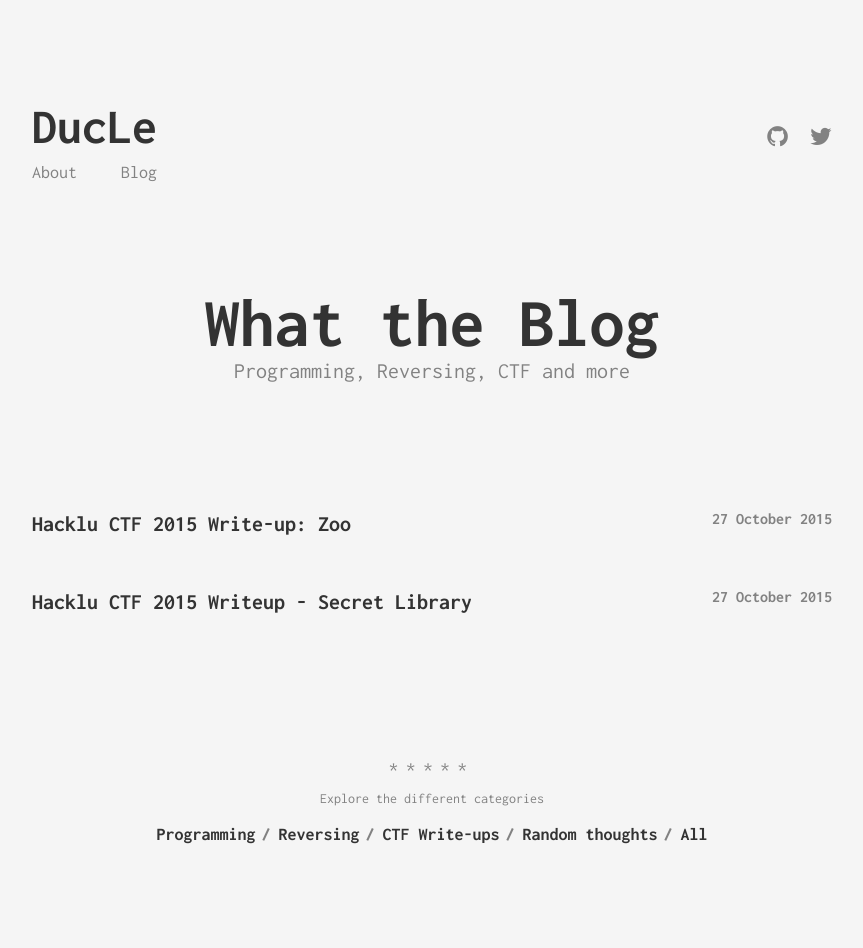
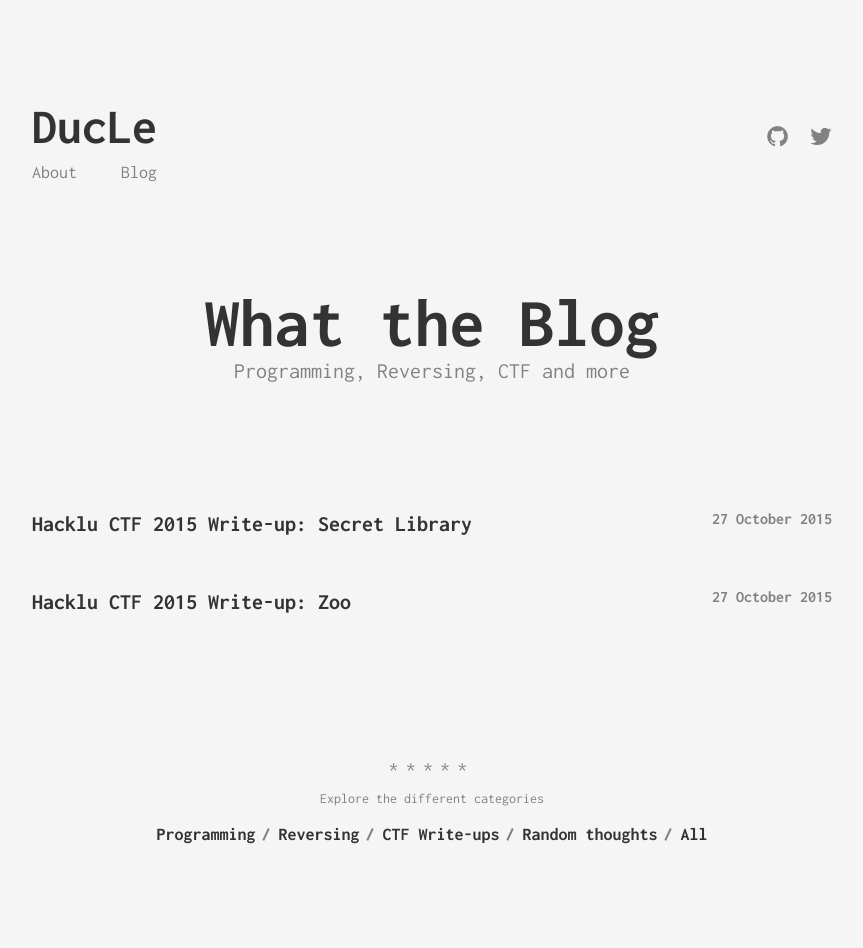
Before and after one commit to duc-le/duc-le.github.io, a Jekyll site: the page built from index.html, in a window 1280 px wide. Shown: the whole page, without its empty margins (208-1071 px from the left). Built offline with Jekyll 4.4.1, drawn with Linux system fonts in a browser that asks for light colours.

Commit message:
Update content

````diff
--- a/_posts/2015-10-27-hacklu_2015_secret_library.markdown
+++ b/_posts/2015-10-27-hacklu_2015_secret_library.markdown
@@ -1,8 +1,8 @@
 ---
 layout: 	post
-title: 		"Hacklu CTF 2015 Writeup - Secret Library"
+title: 		"Hacklu CTF 2015 Write-up: Secret Library"
 subtitle: 	"Reverse Engineering"
-date:		2015-10-27
+date:		2015-10-27 23:04:00 +0700
 categories: [ctf-writeups]
 ---
 
@@ -124,15 +124,15 @@
 And we have the following responses from server:
 
 
-    hi! this is the secret library. if you want me to speak to you, you need to know the magic words.
-    alright, show me your library card.
-    alright!
-    warning: invalid hexchar '@'
-    you do know the magic words, right?
-    sure! the head librarian is allowed to know about all the books!
-    ------------
-    16F7F4D391F030CF
-    ------------
+<pre>hi! this is the secret library. if you want me to speak to you, you need to know the magic words.
+alright, show me your library card.
+alright!
+warning: invalid hexchar '@'
+you do know the magic words, right?
+sure! the head librarian is allowed to know about all the books!
+------------
+16F7F4D391F030CF
+------------</pre>
 
 Then we know the flag file name is "16F7F4D391F030CF". We connect to **school.fluxfingers.net:1527** again and enter the following sequences:
 
@@ -142,13 +142,12 @@
 
 Here's how the server responses:
 
-```
-hi! this is the secret library. if you want me to speak to you, you need to know the magic words.
+<pre>hi! this is the secret library. if you want me to speak to you, you need to know the magic words.
 you want me to show you a book? certainly! just tell me the name of the book.
 oh, yes, we have that! here you go...
 flag{our_secret_is_that_we_really_just_have_this_one_book}
 
-====================
-```
+====================</pre>
+
 
 So the flag is **flag{our_secret_is_that_we_really_just_have_this_one_book}**
````
